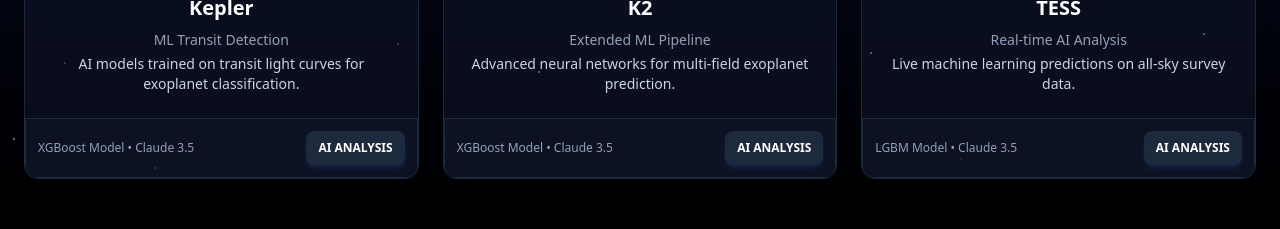
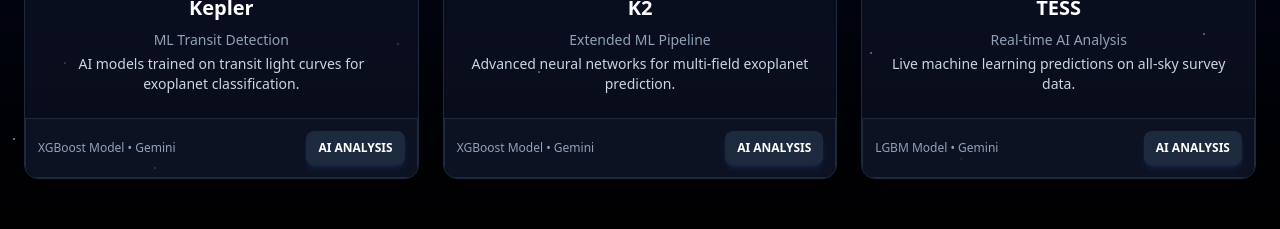
Before and after one commit to sreenidhis29/AI-Anveshana, a Next.js app: page / in a window 1280 px wide. Shown: the part 1360-1589 px from the top of the page. Built offline with nearby package versions, Linux system fonts and the light colour scheme.

Commit message:
Chatbot error fix

```diff
--- a/app/(Landing)/layout.tsx
+++ b/app/(Landing)/layout.tsx
@@ -1,5 +1,7 @@
 import React from 'react';
 import type { Metadata } from 'next';
+import { StarsBackground } from '@/components/animate-ui/components/backgrounds/stars';
+import { cn } from '@/lib/utils';
 
 export const metadata: Metadata = {
   title: 'AI Anveshana - AI-Powered Exoplanet Discovery Platform | Built with AI Assistance',
@@ -81,5 +83,18 @@
 }
 
 export default function LandingLayout({ children }: LandingLayoutProps) {
-  return <>{children}</>;
+  return (
+    <div className="relative min-h-screen">
+      <StarsBackground
+        starColor={'#FFF'}
+        className={cn(
+          'pointer-events-none fixed inset-0 z-0',
+          'bg-[radial-gradient(ellipse_at_bottom,_#262626_0%,_#000_100%)]',
+        )}
+      />
+      <div className="relative z-10">
+        {children}
+      </div>
+    </div>
+  );
 }
--- a/app/layout.tsx
+++ b/app/layout.tsx
@@ -1,6 +1,8 @@
 import type { Metadata } from "next";
 import { Geist, Geist_Mono } from "next/font/google";
 import "./globals.css";
+import { StarsBackground } from '@/components/animate-ui/components/backgrounds/stars';
+import { cn } from '@/lib/utils';
 
 const geistSans = Geist({
   variable: "--font-geist-sans",
@@ -24,10 +26,17 @@
 }>) {
   return (
     <html lang="en" className="bg-black">
-      <body
-        className={`${geistSans.variable} ${geistMono.variable} antialiased`}
-      >
-        {children}
+      <body className={`${geistSans.variable} ${geistMono.variable} antialiased relative min-h-screen`}>
+        <StarsBackground
+          starColor={'#FFF'}
+          className={cn(
+            'pointer-events-none fixed inset-0 z-0',
+            'bg-[radial-gradient(ellipse_at_bottom,_#262626_0%,_#000_100%)]',
+          )}
+        />
+        <div className="relative z-10">
+          {children}
+        </div>
       </body>
     </html>
   );
--- a/components/landing/SatelliteSection.tsx
+++ b/components/landing/SatelliteSection.tsx
@@ -23,7 +23,7 @@
     color: 'from-green-400 to-emerald-500',
     borderColor: 'border-green-400/20',
     bgColor: 'bg-green-400/5',
-    highlights: [' XGBoost Model', 'Claude 3.5']
+    highlights: [' XGBoost Model', 'Gemini']
   },
   {
     id: 'k2',
@@ -38,7 +38,7 @@
     color: 'from-blue-400 to-cyan-500',
     borderColor: 'border-blue-400/20',
     bgColor: 'bg-blue-400/5',
-    highlights: ['XGBoost Model', 'Claude 3.5']
+    highlights: ['XGBoost Model', 'Gemini']
   },
   {
     id: 'tess',
@@ -53,7 +53,7 @@
     color: 'from-purple-400 to-violet-500',
     borderColor: 'border-purple-400/20',
     bgColor: 'bg-purple-400/5',
-    highlights: ['LGBM Model', 'Claude 3.5']
+    highlights: ['LGBM Model', 'Gemini']
   }
 ];
 
```
